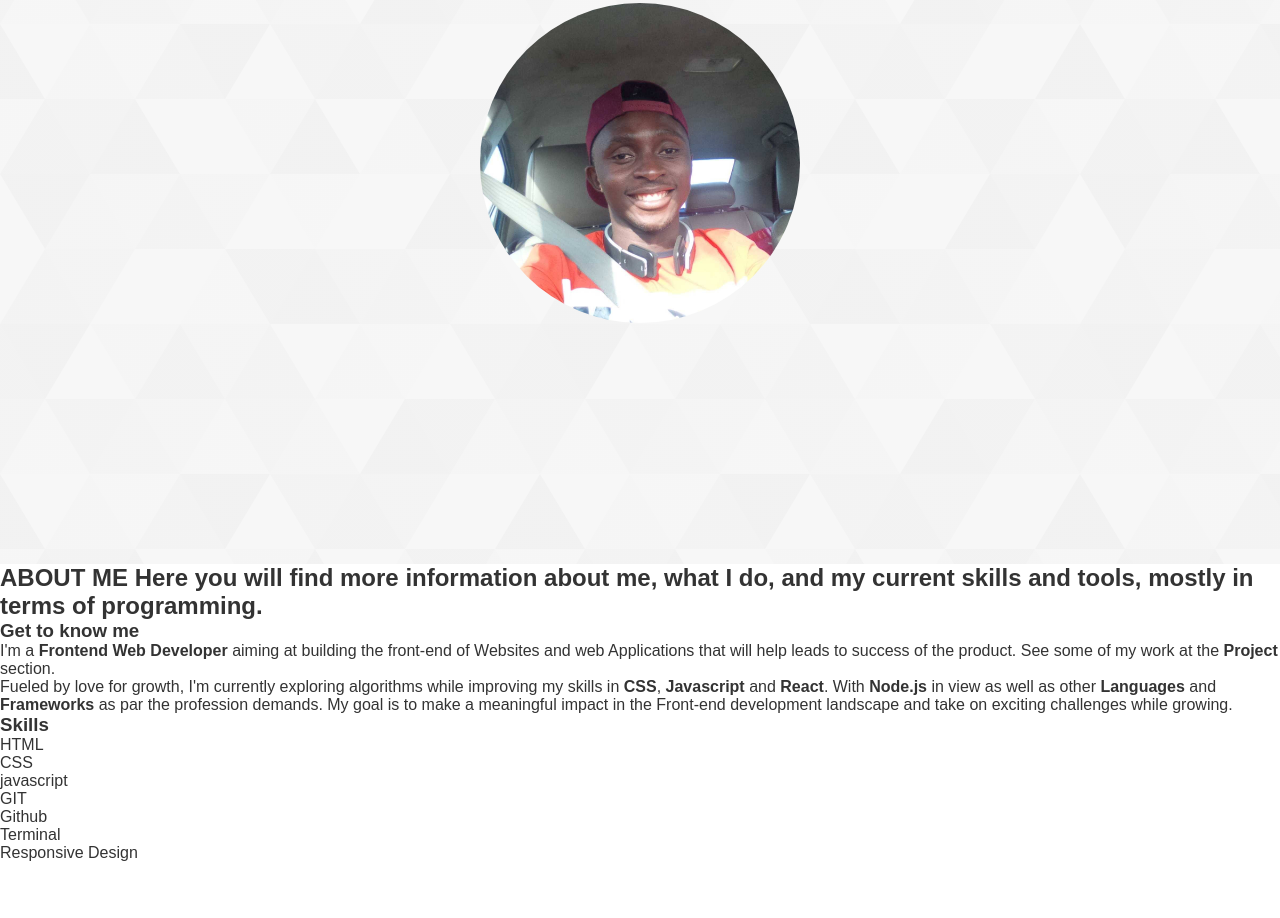
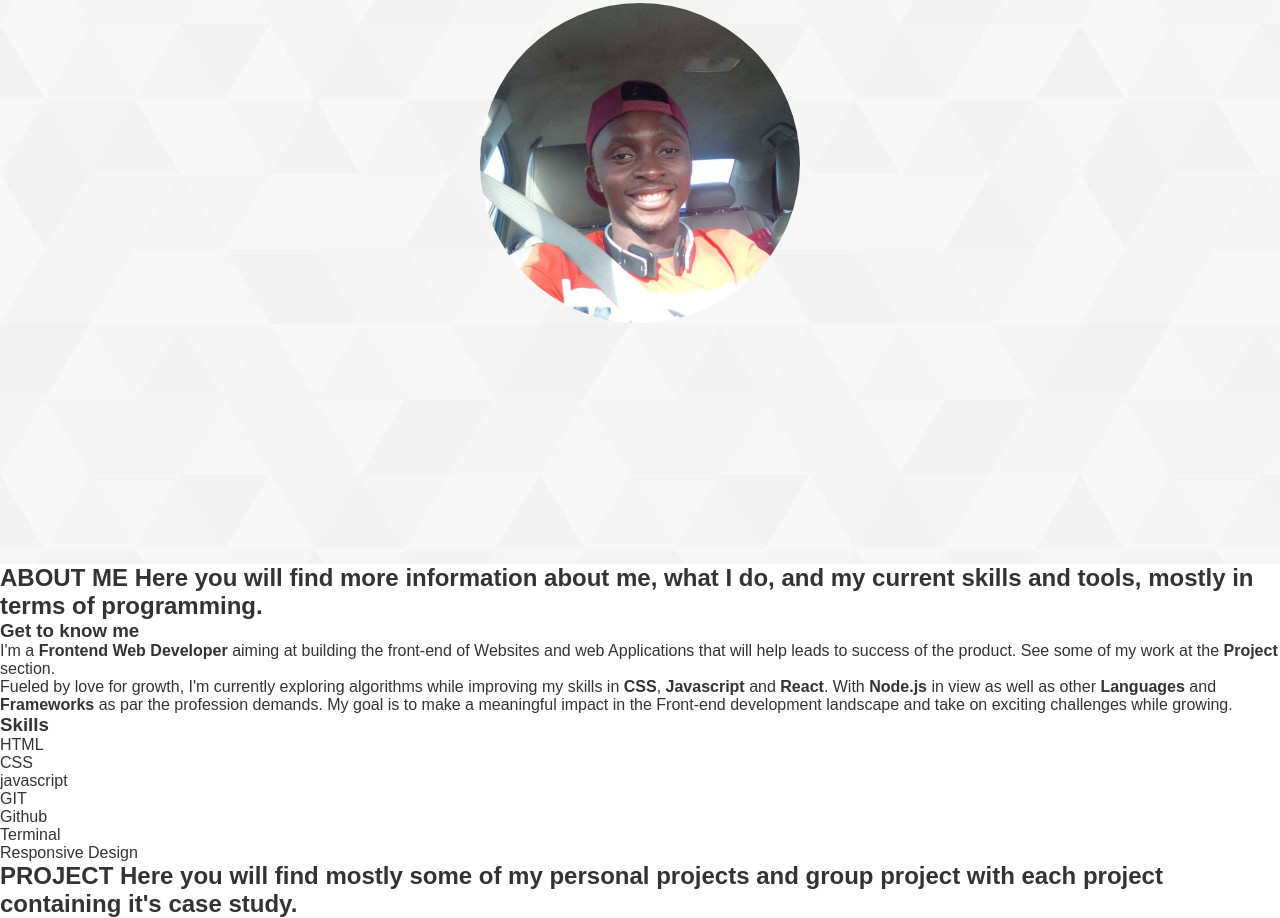
Before and after one commit to Mogle7Arkad/My-PortFolio, a website: page dist/index.html in a window 1280 px wide. Shown: the part 276-1194 px from the top of the page. Before the commit the page ends 1138 px from the top, so only its background shows below. Drawn offline with Linux system fonts and the light colour scheme.

Commit message:
add a project section with heading and a sub heading

```diff
--- a/dist/index.html
+++ b/dist/index.html
@@ -92,6 +92,14 @@
                     </div>
                 </div>
             </div>
+            <div id="projects" class="projects">
+                <div class="main-container">
+                    <h2 class="about-heading">
+                        <span class="about-heading-main">PROJECT</span>
+                        <span class="about-heading-sub">Here you will find mostly some of my personal projects and group project with each project containing it's case study.</span>
+                    </h2>
+                </div>
+            </div>
         </main>
     </div>
 </body>
```
